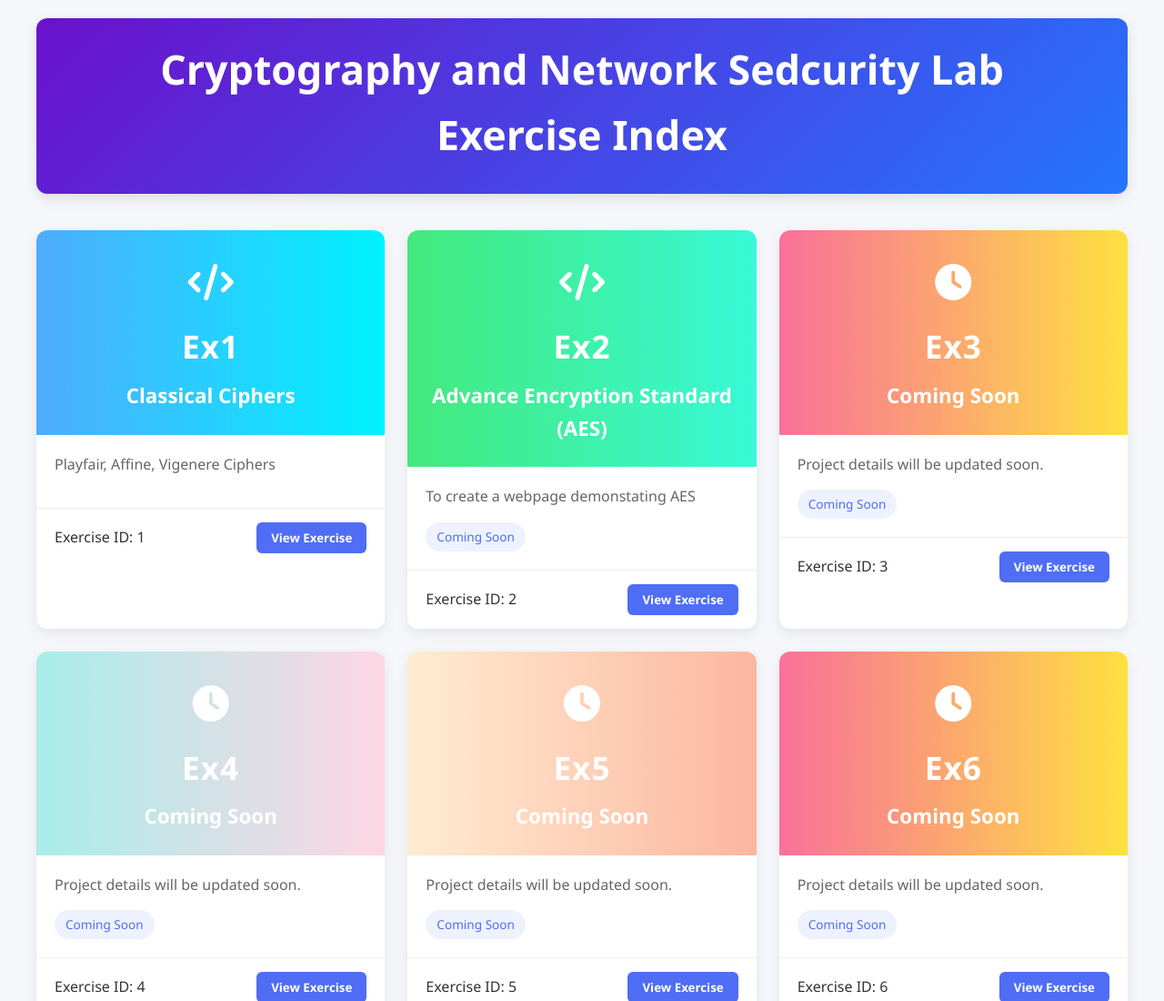
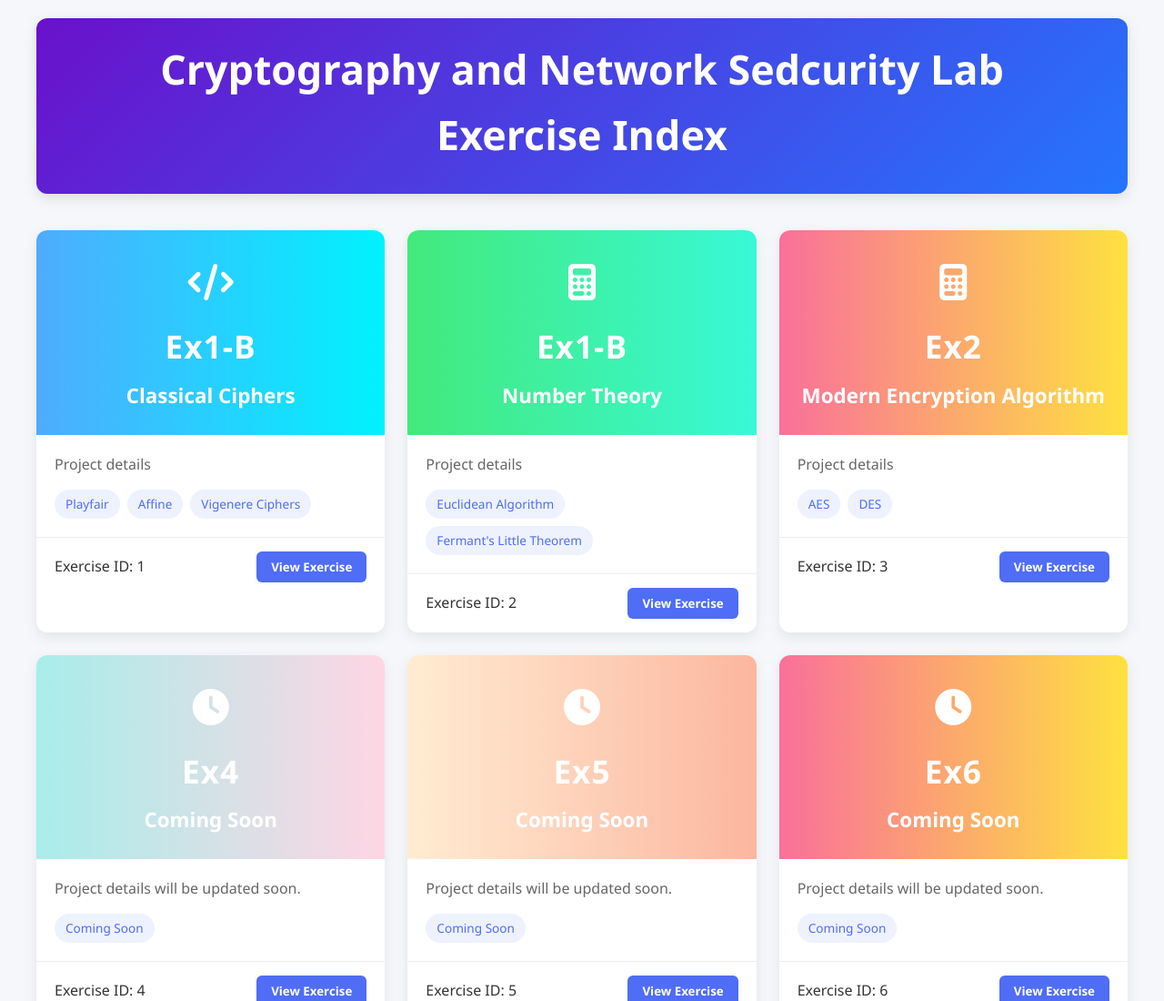
Before and after one commit to pskiskpskisk/cryptolab.io, a plain HTML site: page index.html in a window 1280 px wide. Shown: the top 1100 px of the page at 91% size. Drawn offline with Linux system fonts and the light colour scheme.

Commit message:
ex1b,2 added

```diff
--- a/index.html
+++ b/index.html
@@ -230,28 +230,28 @@
         const exercises = [
             {
                 id: 1,
-                number: "Ex1",
+                number: "Ex1-B",
                 name: "Classical Ciphers",
-                description: "Playfair, Affine, Vigenere Ciphers",
-                tags: [],
+                description: "Project details ",
+                tags: ["Playfair", "Affine", "Vigenere Ciphers"],
                 icon: "fa-code"
 
             },
             {
                 id: 2,
-                number: "Ex2",
-                name: "Advance Encryption Standard (AES)",
-                description: "To create a webpage demonstating AES",
-                tags: ["Coming Soon"],
-                icon: "fa-code"
+                number: "Ex1-B",
+                name: "Number Theory",
+                description: "Project details ",
+                tags: ["Euclidean Algorithm", "Fermant's Little Theorem"],
+                icon: "fa-calculator"
             },
             {
                 id: 3,
-				number: "Ex3",
-				name: "Coming Soon",
-				description: "Project details will be updated soon.",
-				tags: ["Coming Soon"],
-				icon: "fa-clock"
+				number: "Ex2",
+				name: "Modern Encryption Algorithm",
+				description: "Project details ",
+				tags: ["AES","DES"],
+				icon: "fa-calculator"
 			},
 			{
 				id: 4,
@@ -331,7 +331,7 @@
             if (exercise) {
                 //alert(`Loading ${exercise.number}: ${exercise.name}\n\n${exercise.description}\n\nTags: ${exercise.tags.join(', ')}`);
                 // In a real application, you would navigate to the exercise page
-                 window.location.href = `ex${1}/exercise${id}.html`;
+                 window.location.href = `ex${id}/exercise${id}.html`;
             }
         }
     </script>
```
